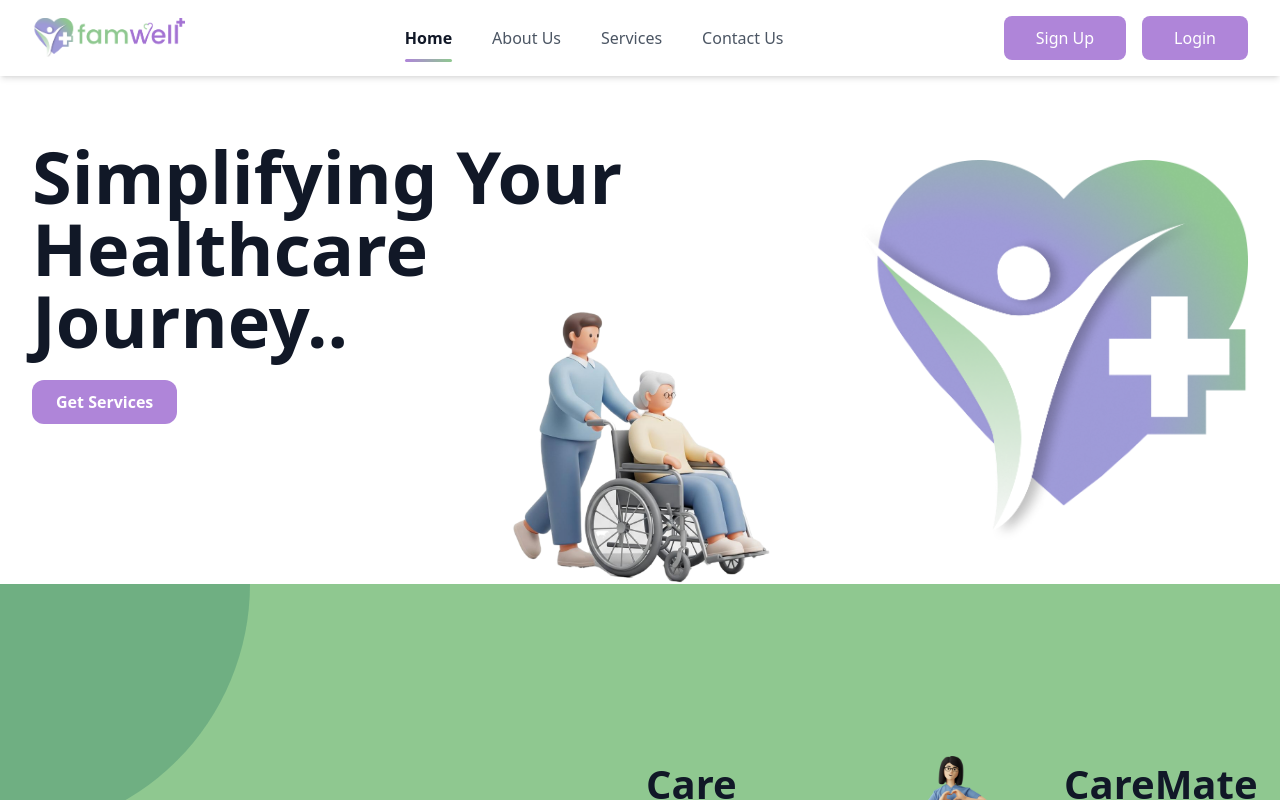
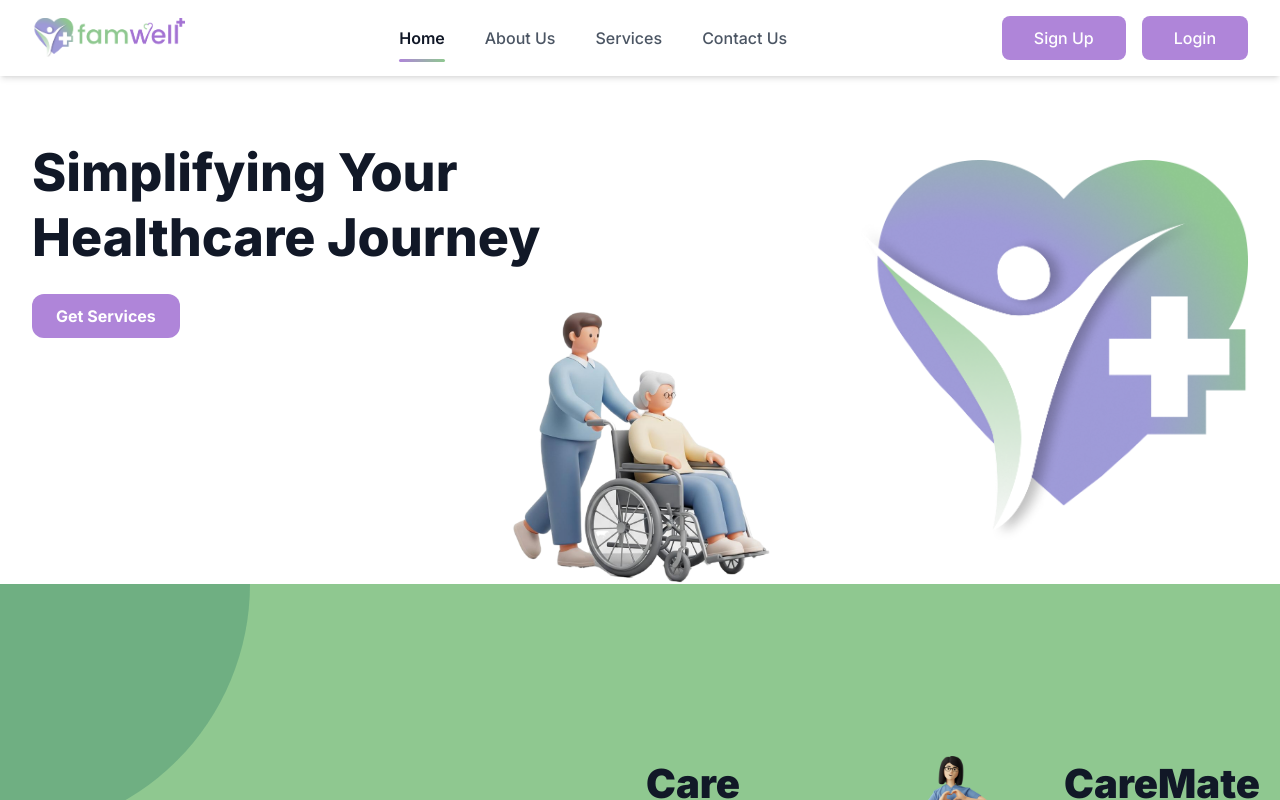
Before and after one commit to famwelltech/firebase_login, a React (Create React App) app: page / in a window 1280 px wide. Shown: the top 800 px of the page. Built offline with nearby package versions, Linux system fonts and the light colour scheme.

Commit message:
font changes

```diff
--- a/public/index.html
+++ b/public/index.html
@@ -10,6 +10,13 @@
       content="Web site created using create-react-app"
     />
   <link rel="apple-touch-icon" href="%PUBLIC_URL%/OurStory.png" />
+    <!-- Global font: Inter -->
+    <link rel="preconnect" href="https://fonts.googleapis.com" />
+    <link rel="preconnect" href="https://fonts.gstatic.com" crossorigin />
+    <link
+      href="https://fonts.googleapis.com/css2?family=Inter:wght@400;500;600;700;800;900&display=swap"
+      rel="stylesheet"
+    />
     <link rel="manifest" href="%PUBLIC_URL%/manifest.json" />
     <title>Famwell Plus</title>
   </head>
--- a/src/index.css
+++ b/src/index.css
@@ -1,6 +1,6 @@
 /* --- Global styles --- */
 :root {
-  font-family: system-ui, Avenir, Helvetica, Arial, sans-serif;
+  font-family: 'Inter', system-ui, Avenir, Helvetica, Arial, sans-serif;
   line-height: 1.5;
   font-weight: 400;
   color-scheme: light dark;
@@ -30,6 +30,30 @@ body {
   background-color: #ffffff;
   color: #213547;
 }
+
+/* Global, slim scrollbar (keeps one small bar across pages) */
+html {
+  /* Firefox */
+  scrollbar-width: thin;
+  scrollbar-color: #bdbdbd #f0f0f0;
+}
+/* Chrome, Edge, Safari */
+::-webkit-scrollbar {
+  width: 8px;
+  height: 8px;
+}
+::-webkit-scrollbar-track {
+  background: #f0f0f0;
+}
+::-webkit-scrollbar-thumb {
+  background-color: #bdbdbd;
+  border-radius: 9999px;
+  border: 2px solid #f0f0f0;
+}
+::-webkit-scrollbar-thumb:hover {
+  background-color: #a6a6a6;
+}
+
 
 h1 {
   font-size: 3.2em;
--- a/src/pages/Home.jsx
+++ b/src/pages/Home.jsx
@@ -1,4 +1,5 @@
 import React from "react";
+import { Link } from "react-router-dom";
 import Navbar from "../components/Navbar";
 import Footer from "../components/Footer";
 
@@ -35,7 +36,8 @@ const styles = {
   heroBg: "absolute inset-0 -z-10 bg-gradient-to-b from-purple-50 to-white",
   heroWrap:
     "mx-auto max-w-7xl px-4 sm:px-6 lg:px-8 py-12 lg:py-16 grid lg:grid-cols-2 items-start",
-   heroH1: "text-5xl sm:text-6xl lg:text-7xl font-semibold leading-tight",
+  // Consistent hero heading scale and weight
+  heroH1: "text-[clamp(2rem,5vw,3.25rem)] font-extrabold leading-tight",
   heroP: "mt-4 text-lg text-gray-600",
   heroCtaRow: "mt-6 flex flex-wrap gap-3",
   ctaPrimary:
@@ -150,9 +152,9 @@ function Hero() {
       <div className="hidden lg:block">
         <div className={styles.heroWrap}>
           <div>
-            <h1 className={styles.heroH1}>Simplifying Your Healthcare Journey..</h1>
+            <h1 className={styles.heroH1}>Simplifying Your Healthcare Journey</h1>
             <div className={styles.heroCtaRow}>
-              <a href="/services" className={styles.ctaPrimary}>Get Services</a>
+              <Link to="/services" className={styles.ctaPrimary}>Get Services</Link>
             </div>
           </div>
 
@@ -177,15 +179,15 @@ function Hero() {
         <div className="grid grid-cols-3 items-center gap-4">
           {/* Col 1: Text content */}
           <div>
-            <h1 className="text-4xl font-semibold leading-tight text-gray-900 mb-6">
-              Simplifying Your<br/>Healthcare<br/>Journey..
+            <h1 className="text-[clamp(2rem,5vw,3.25rem)] font-extrabold leading-tight text-gray-900 mb-6">
+              Simplifying Your<br/>Healthcare<br/>Journey
             </h1>
-            <a
-              href="/services"
+            <Link
+              to="/services"
               className="inline-flex items-center justify-center h-11 px-7 bg-[#AF85D9] text-white font-bold text-sm rounded-xl hover:brightness-110 transition"
             >
               Get Services
-            </a>
+            </Link>
           </div>
 
           {/* Col 2: Caregiver Image */}
@@ -212,13 +214,13 @@ function Hero() {
       <div className="min-[650px]:hidden relative px-6 pt-10 pb-8 bg-white">
         {/* Heading with proper spacing */}
         <div className="mb-10">
-          <h1 className="text-[3.8rem] leading-[0.9] font-black text-gray-900">
+          <h1 className="text-[clamp(2rem,8vw,2.75rem)] leading-[0.95] font-extrabold text-gray-900">
             Simplifying
           </h1>
 
           {/* Your + Caregiver image in a row */}
           <div className="flex items-center gap-3 my-2">
-            <h1 className="text-[3.8rem] leading-[0.9] font-black text-gray-900">
+            <h1 className="text-[clamp(2rem,8vw,2.75rem)] leading-[0.95] font-extrabold text-gray-900">
               Your
             </h1>
             <img
@@ -228,22 +230,22 @@ function Hero() {
             />
           </div>
 
-          <h1 className="text-[3.8rem] mb-5 leading-[0.9] font-black text-gray-900">
+          <h1 className="text-[clamp(2rem,8vw,2.75rem)] mb-5 leading-[0.95] font-extrabold text-gray-900">
             Healthcare
           </h1>
-          <h1 className="text-[3.8rem] mt-2 leading-[0.9] font-black text-gray-900">
-            Journey..
+          <h1 className="text-[clamp(2rem,8vw,2.75rem)] mt-2 leading-[0.95] font-extrabold text-gray-900">
+            Journey
           </h1>
         </div>
 
         {/* Buttons */}
         <div className="space-y-4 mb-10">
-          <a
-            href="/services"
+          <Link
+            to="/services"
             className="inline-flex items-center justify-center h-14 px-10 bg-[#AF85D9] text-white font-bold text-base rounded-2xl hover:brightness-110 transition"
           >
             Get Services
-          </a>
+          </Link>
         </div>
 
         {/* Large Heart Logo at Bottom */}
--- a/tailwind.config.js
+++ b/tailwind.config.js
@@ -1,3 +1,5 @@
+import defaultTheme from 'tailwindcss/defaultTheme'
+
 /** @type {import('tailwindcss').Config} */
 export default {
   content: [
@@ -6,6 +8,10 @@ export default {
   ],
   theme: {
     extend: {
+      fontFamily: {
+        // Ensure `font-sans` and anything inheriting it uses Inter first
+        sans: ['Inter', ...defaultTheme.fontFamily.sans],
+      },
       screens: {
         'sm-600': '600px',
       },
```
Also changed, not shown: deploy/README_DEPLOY.md (added), deploy/htaccess-spa.txt (added), 1 other file (tests, documents, lock files or other folders).
